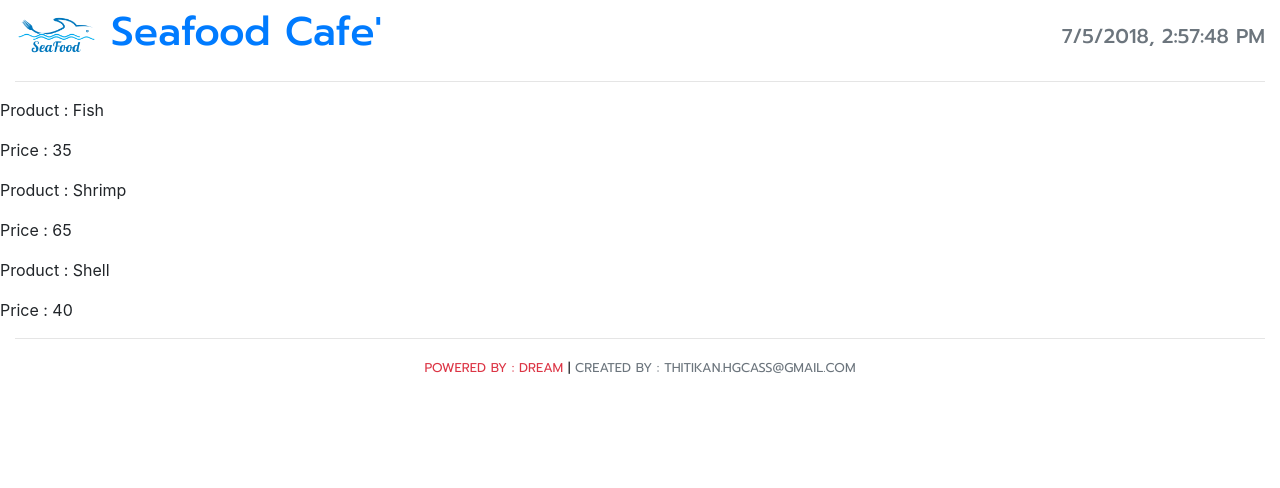
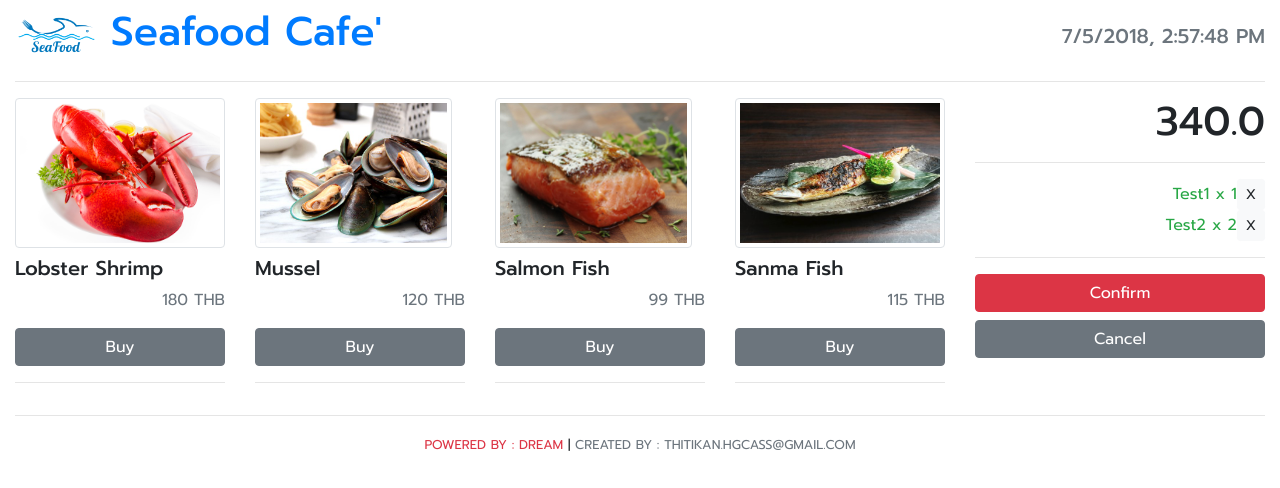
Before and after one commit to hgcassiopeia/MyCommerce, a React (Create React App) app: page / in a window 1280 px wide. Shown: the top 488 px of the page. Built offline with nearby package versions, Linux system fonts and the light colour scheme.

Commit message:
Edit style product and add calculator

```diff
--- a/src/App.js
+++ b/src/App.js
@@ -1,17 +1,30 @@
 import React, { Component } from 'react';
 import Header from './common/Header';
 import Footer from './common/Footer';
-import ProductItem from './feature/product/ProductItem';
 import './App.css';
+import Monitor from './feature/monitor/Monitor';
 
 class App extends Component {
+
+  constructor(props){
+    super(props)
+    this.state = { products : "" }
+  }
+
+  componentDidMount(){
+      this.setState({products:[
+        { productId: 1, productName: "Lobster Shrimp", unitPrice: "180", thumbnail: "/image/product/lobsters.jpg" },
+        { productId: 2, productName: "Mussel", unitPrice: "120", thumbnail: "/image/product/mussel.jpg" },
+        { productId: 3, productName: "Salmon Fish", unitPrice: "99", thumbnail: "/image/product/salmon.jpg" },
+        { productId: 4, productName: "Sanma Fish", unitPrice: "115", thumbnail: "/image/product/sanma.jpg" },
+    ]})
+  }
+
   render() {
     return (
       <div>
         <Header />
-          <ProductItem productName="Fish" unitPrice="35" />
-          <ProductItem productName="Shrimp" unitPrice="65" />
-          <ProductItem productName="Shell" unitPrice="40" />
+        <Monitor products={this.state.products}/>
         <Footer creatorName="Dream" creatorMail="thitikan.hgcass@gmail.com" />
       </div>
     );
--- /dev/null
+++ b/src/feature/monitor/Calculator.js
@@ -0,0 +1,27 @@
+import React, { Component } from 'react';
+
+class Calculator extends Component{
+    render(){
+        return(
+            <div>
+                <h1 className="text-right">340.0</h1>
+                <hr/>
+                <ul className="list-unstyled">
+                    <li className="text-right text-success title">
+                        Test1 x 1
+                        <button className="btn btn-light btn-sm">X</button>
+                    </li>
+                    <li className="text-right text-success title">
+                        Test2 x 2
+                        <button className="btn btn-light btn-sm">X</button>
+                    </li>
+                </ul>
+                <hr/>
+                <button className="btn btn-block btn-danger title">Confirm</button>
+                <button className="btn btn-block btn-secondary title">Cancel</button>
+            </div>
+        )
+    }
+}
+
+export default Calculator
--- /dev/null
+++ b/src/feature/monitor/Monitor.js
@@ -0,0 +1,22 @@
+import React, { Component } from 'react';
+import Calcualtor from './Calculator'
+import ProductList from '../product/ProductList'
+
+class Monitor extends Component{
+    render(){
+        return(
+            <div className="container-fluid">
+                <div className="row">
+                    <div className="col-md-9">
+                        <ProductList products={this.props.products} />
+                    </div>
+                    <div className="col-md-3">
+                        <Calcualtor />
+                    </div>
+                </div>
+            </div>
+        )
+    }
+}
+
+export default Monitor
--- a/src/feature/product/ProductItem.js
+++ b/src/feature/product/ProductItem.js
@@ -7,12 +7,16 @@ class ProductItem extends Component{
     }
 
     render(){
-        const {productName, unitPrice} = this.props
+        const {productName, unitPrice, thumbnail} = this.props
+        const reSizeImg = {height: 150}
 
         return(
-            <div>
-                <p>Product : {productName}</p>
-                <p>Price : {unitPrice}</p>
+            <div className="col-md-3 col-sm-6">
+                <img className="img-fluid img-thumbnail" src={thumbnail} style={reSizeImg} />
+                <h5 className="mt-2">{productName}</h5>
+                <p className="title text-right text-muted">{unitPrice} THB</p>
+                <button className="btn btn-block btn-secondary title">Buy</button>
+                <hr/>
             </div>
         )
     }
--- /dev/null
+++ b/src/feature/product/ProductList.js
@@ -0,0 +1,21 @@
+import React, { Component } from 'react';
+import ProductItem from './ProductItem'
+
+class ProductList extends Component{
+
+    getProducts(){
+        return this.props.products && this.props.products.map(product => (
+            <ProductItem key={product.productId} {...product} />
+        ))
+    }
+
+    render(){
+        return(
+            <div className="row">
+                {this.getProducts()}
+            </div>
+        )
+    }
+}
+
+export default ProductList
```
Also changed, not shown: src/common/products.txt (added).
